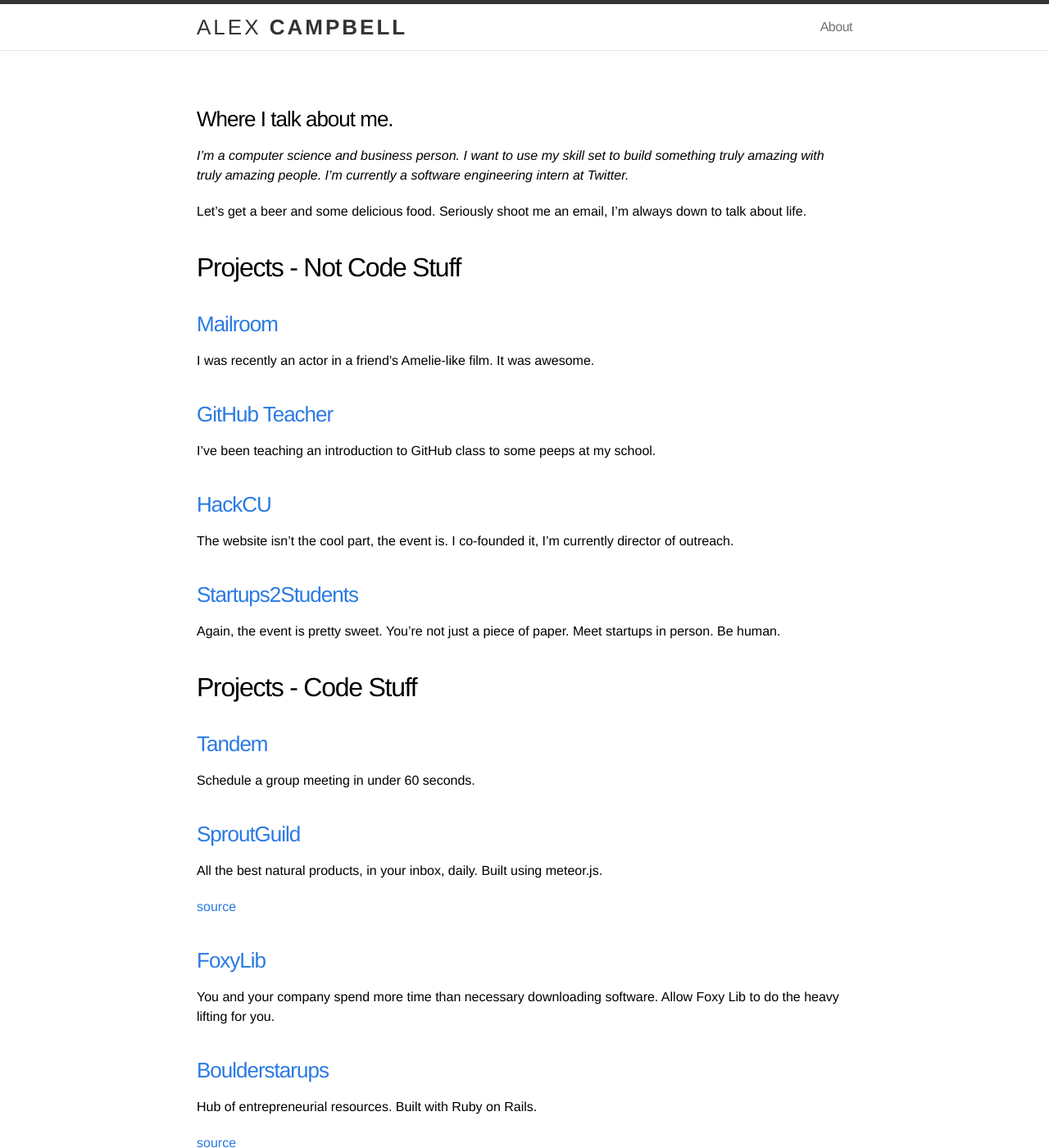
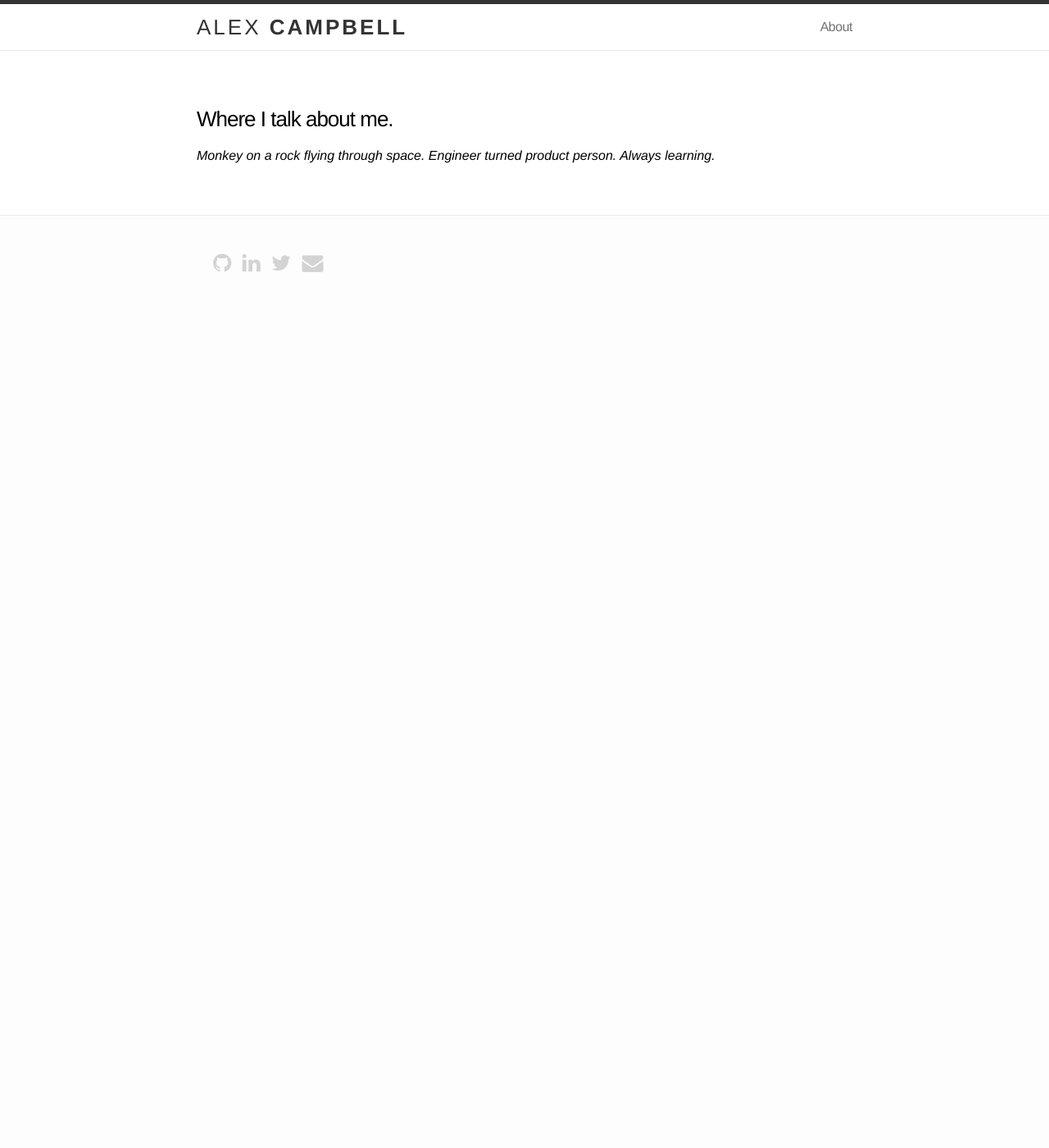
Before and after one commit to Zandrr/Zandrr.github.io, a Jekyll site: the page built from about.md, in a window 1280 px wide and 1400 px high. Shown: the whole window at 82% size. Built offline with Jekyll 4.4.1, drawn with Linux system fonts in a browser that asks for light colours; nearby versions of some CDN libraries; some of the changed text lies outside the part shown.

Commit message:
remove about

```diff
--- a/about.md
+++ b/about.md
@@ -5,88 +5,4 @@ permalink: /about/
 ---
 ### Where I talk about me.
 
-*I'm a computer science and business person. I want to use my skill set to build something truly amazing with truly amazing people.  I'm currently a software engineering intern at Twitter.*
-
-Let's get a beer and some delicious food. Seriously shoot me an email, I'm always down to talk about life.
-
-
-## Projects - Not Code Stuff
-
-### [Mailroom](https://www.youtube.com/watch?v=60lAmF7kcY0&app=desktop)
-
-I was recently an actor in a friend's Amelie-like film.  It was awesome.
-
-
-### [GitHub Teacher](https://www.youtube.com/watch?v=WmSYLfGIvrA&feature=youtu.be)
-
-I've been teaching an introduction to GitHub class to some peeps at my school.
-
-
-### [HackCU](http://hackcu.org)
-
-
-The website isn't the cool part, the event is.  I co-founded it, I'm currently director of outreach.
-
-
-### [Startups2Students](http://startups2students.hackcu.org)
-
-Again, the event is pretty sweet.  You're not just a piece of paper.  Meet startups in person.  Be human.
-
-
-## Projects - Code Stuff
-
-
-### [Tandem](http://betandem.com/)
-
-Schedule a group meeting in under 60 seconds.
-
-
-### [SproutGuild](http://sproutguild.com)
-
-
-All the best natural products, in your inbox, daily.  Built using meteor.js.
-
-
-[source](https://github.com/sproutguild/SproutGuild)
-
-
-### [FoxyLib](http://foxylib.co/)
-
-You and your company spend more time than necessary downloading software. Allow Foxy Lib to do the heavy lifting for you.
-
-
-
-### [Boulderstarups](http://boulderstartups.org)
-
-
-Hub of entrepreneurial resources.  Built with Ruby on Rails.
-
-
-[source](https://github.com/Zandrr/BoulderStart)
-
-
-### [Twitter Sentiment](http://54.149.243.161:49152)
-
-
-Real time twitter sentiment analysis.  Built with nodejs, angular.js.
-
-
-[source](https://github.com/CUBigDataClass/tweetstream)
-
-
-### [noSQL-esque encrypted data store ](https://github.com/Zandrr/phonebook.js)
-
-
-Relies on peer-to-peer networking and volunteer contributions in the form of virtual private storage space.
-
-
-### [Spotify-song-suggest-o-matic](https://spotifysongs.herokuapp.com/)
-
-Suggest-o-matic spotify song generator.  Smarter than Pandora.  Built with node.js, angular.js
-
-[source](https://github.com/Zandrr/spotifyApp)
-
-
-### [CU Ratings](https://github.com/Zandrr/CUratings)
-
-Ah my first project ever.  This was the first time I have ever used PHP, MySQL, HTML/CSS. It's *not so good*.
+*Monkey on a rock flying through space. Engineer turned product person. Always learning.*
```
